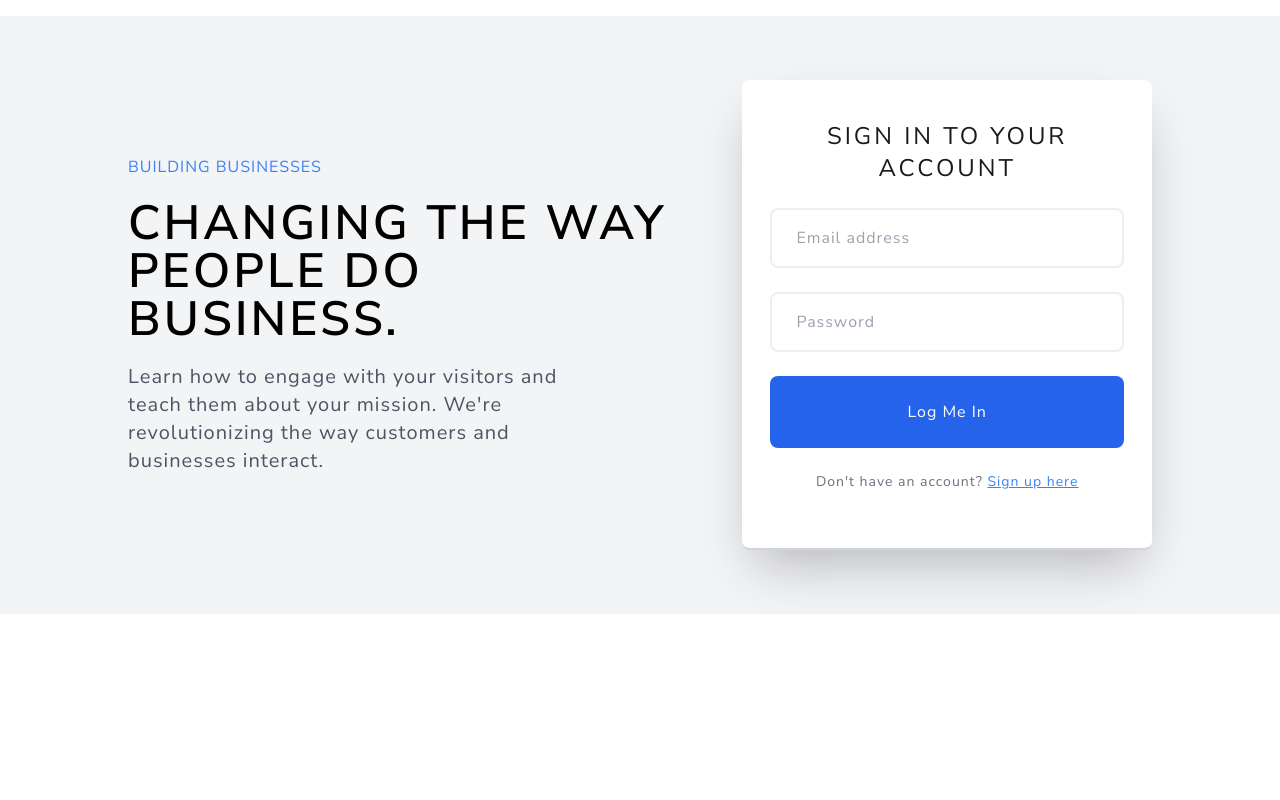
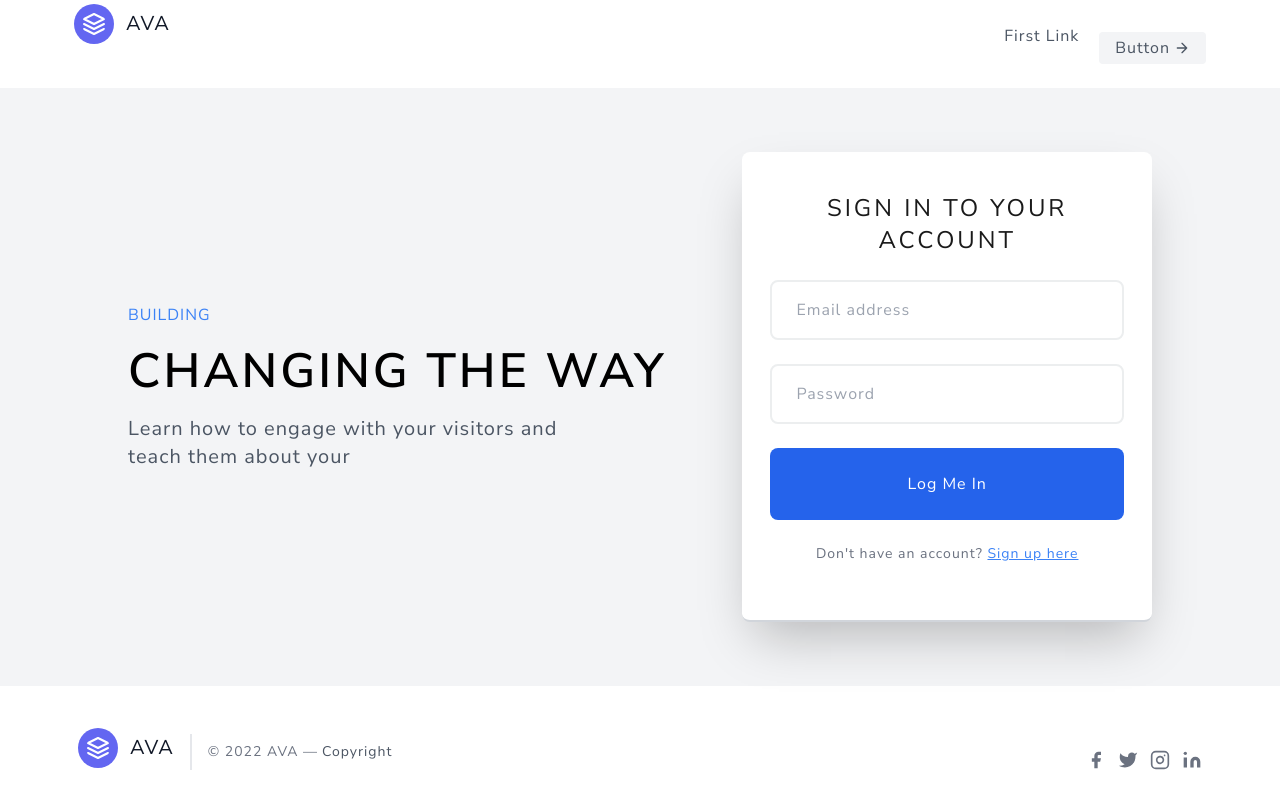
Before and after one commit to luisomogollon/E2fix-main, a React (Create React App) app in the folder E2-main/frontend/: page / in a window 1280 px wide. Built offline with nearby package versions, Linux system fonts and the light colour scheme.

Commit message:
tailwind primera parte

```diff
--- a/E2-main/frontend/src/components/Footer.js
+++ b/E2-main/frontend/src/components/Footer.js
@@ -1,17 +1,97 @@
-import React from 'react'
+import React from "react";
 
 export const Footer = () => {
-    return (
-        <footer>
-            {/*<Container>
-                <Row>
-                    <Col className='text-center py-3'>
-                        Copyright &copy; Aba
-                    </Col>
-                </Row>
-            </Container>*/}
-        </footer>
-    )
-}
+  return (
+    <footer>
+      <footer class="text-gray-600 body-font">
+        <div class="container px-2 py-2 mx-auto flex items-center sm:flex-row flex-col">
+          <button class="flex title-font font-medium items-center md:justify-start justify-center text-gray-900">
+            <svg
+              xmlns="http://www.w3.org/2000/svg"
+              fill="none"
+              stroke="currentColor"
+              stroke-linecap="round"
+              stroke-linejoin="round"
+              stroke-width="2"
+              class="w-10 h-10 text-white p-2 bg-indigo-500 rounded-full"
+              viewBox="0 0 24 24"
+            >
+              <path d="M12 2L2 7l10 5 10-5-10-5zM2 17l10 5 10-5M2 12l10 5 10-5"></path>
+            </svg>
+            <span class="ml-3 text-xl">AVA</span>
+          </button>
+          <p class="text-sm text-gray-500 sm:ml-4 sm:pl-4 sm:border-l-2 sm:border-gray-200 sm:py-2 sm:mt-0 mt-4">
+            © 2022 AVA —
+            <span
+              href=""
+              class="text-gray-600 ml-1"
+              rel="noopener noreferrer"
+              target="_blank"
+            >
+              Copyright
+            </span>
+          </p>
+          <span class="inline-flex sm:ml-auto sm:mt-0 mt-4 justify-center sm:justify-start">
+            <button class="text-gray-500">
+              <svg
+                fill="currentColor"
+                stroke-linecap="round"
+                stroke-linejoin="round"
+                stroke-width="2"
+                class="w-5 h-5"
+                viewBox="0 0 24 24"
+              >
+                <path d="M18 2h-3a5 5 0 00-5 5v3H7v4h3v8h4v-8h3l1-4h-4V7a1 1 0 011-1h3z"></path>
+              </svg>
+            </button>
+            <button class="ml-3 text-gray-500">
+              <svg
+                fill="currentColor"
+                stroke-linecap="round"
+                stroke-linejoin="round"
+                stroke-width="2"
+                class="w-5 h-5"
+                viewBox="0 0 24 24"
+              >
+                <path d="M23 3a10.9 10.9 0 01-3.14 1.53 4.48 4.48 0 00-7.86 3v1A10.66 10.66 0 013 4s-4 9 5 13a11.64 11.64 0 01-7 2c9 5 20 0 20-11.5a4.5 4.5 0 00-.08-.83A7.72 7.72 0 0023 3z"></path>
+              </svg>
+            </button>
+            <button class="ml-3 text-gray-500">
+              <svg
+                fill="none"
+                stroke="currentColor"
+                stroke-linecap="round"
+                stroke-linejoin="round"
+                stroke-width="2"
+                class="w-5 h-5"
+                viewBox="0 0 24 24"
+              >
+                <rect width="20" height="20" x="2" y="2" rx="5" ry="5"></rect>
+                <path d="M16 11.37A4 4 0 1112.63 8 4 4 0 0116 11.37zm1.5-4.87h.01"></path>
+              </svg>
+            </button>
+            <button class="ml-3 text-gray-500">
+              <svg
+                fill="currentColor"
+                stroke="currentColor"
+                stroke-linecap="round"
+                stroke-linejoin="round"
+                stroke-width="0"
+                class="w-5 h-5"
+                viewBox="0 0 24 24"
+              >
+                <path
+                  stroke="none"
+                  d="M16 8a6 6 0 016 6v7h-4v-7a2 2 0 00-2-2 2 2 0 00-2 2v7h-4v-7a6 6 0 016-6zM2 9h4v12H2z"
+                ></path>
+                <circle cx="4" cy="4" r="2" stroke="none"></circle>
+              </svg>
+            </button>
+          </span>
+        </div>
+      </footer>
+    </footer>
+  );
+};
 
-export default Footer
+export default Footer;
--- a/E2-main/frontend/src/components/Header.js
+++ b/E2-main/frontend/src/components/Header.js
@@ -13,37 +13,44 @@
   };
 
   return (
-    <header>
-      {/*<Navbar bg='primary' variant='dark' expand='lg' collapseOnSelect>
-                <Container>
-                    <LinkContainer to='/'>
-                        <Navbar.Brand>Aba.</Navbar.Brand>
-                    </LinkContainer>
 
-                    <Navbar.Toggle aria-controls='basic-navbar-nav' />
-                    <Navbar.Collapse id='basic-navbar-nav'>
-                        <Nav className='ms-auto'>
-                            {userInfo ? (
-                                <NavDropdown title={userInfo.name} id='username'>
-                                    <LinkContainer to='/profile'>
-                                        <NavDropdown.Item>Profile</NavDropdown.Item>
-                                    </LinkContainer>
-                                    <NavDropdown.Item onClick={logoutHandler}>
-                                        Logout
-                                    </NavDropdown.Item>
-                                </NavDropdown>
-                            ) : (
-                                <LinkContainer to='/'>
-                                    <Nav.Link>
-                                        <i className='fas fa-user'></i> Sign in
-                                    </Nav.Link>
-                                </LinkContainer>
-                            )}
-                        </Nav>
-                    </Navbar.Collapse>
+    <header class="text-gray-600 body-font">
+      <div class="container mx-auto flex flex-wrap p-1 flex-col md:flex-row items-center">
+        <button class="flex title-font font-medium items-center text-gray-900 mb-4 md:mb-0">
+          <svg
+            xmlns="http://www.w3.org/2000/svg"
+            fill="none"
+            stroke="currentColor"
+            stroke-linecap="round"
+            stroke-linejoin="round"
+            stroke-width="2"
+            class="w-10 h-10 text-white p-2 bg-indigo-500 rounded-full"
+            viewBox="0 0 24 24"
+          >
+            <path d="M12 2L2 7l10 5 10-5-10-5zM2 17l10 5 10-5M2 12l10 5 10-5"></path>
+          </svg>
+          <span class="ml-3 text-xl">AVA</span>
+        </button>
+        <nav class="md:ml-auto flex flex-wrap items-center text-base justify-center">
+          <button class="mr-5 hover:text-gray-900">First Link</button>
 
-                </Container>
-            </Navbar>*/}
+
+        </nav>
+        <button class="inline-flex items-center bg-gray-100 border-0 py-1 px-3 focus:outline-none hover:bg-gray-200 rounded text-base mt-4 md:mt-0">
+          Button
+          <svg
+            fill="none"
+            stroke="currentColor"
+            stroke-linecap="round"
+            stroke-linejoin="round"
+            stroke-width="2"
+            class="w-4 h-4 ml-1"
+            viewBox="0 0 24 24"
+          >
+            <path d="M5 12h14M12 5l7 7-7 7"></path>
+          </svg>
+        </button>
+      </div>
     </header>
   );
 };
--- a/E2-main/frontend/src/screens/LoginScreen.js
+++ b/E2-main/frontend/src/screens/LoginScreen.js
@@ -28,15 +28,14 @@
         <div class="flex flex-col items-center md:flex-row">
           <div class="w-full space-y-5 md:w-3/5 md:pr-16">
             <p class="font-medium text-blue-500 uppercase">
-              Building Businesses
+              Building
             </p>
             <h2 class="text-2xl font-extrabold leading-none text-black sm:text-3xl md:text-5xl">
-              Changing The Way People Do Business.
+              Changing The Way
             </h2>
             <p class="text-xl text-gray-600 md:pr-16">
               Learn how to engage with your visitors and teach them about your
-              mission. We're revolutionizing the way customers and businesses
-              interact.
+
             </p>
           </div>
 
```
